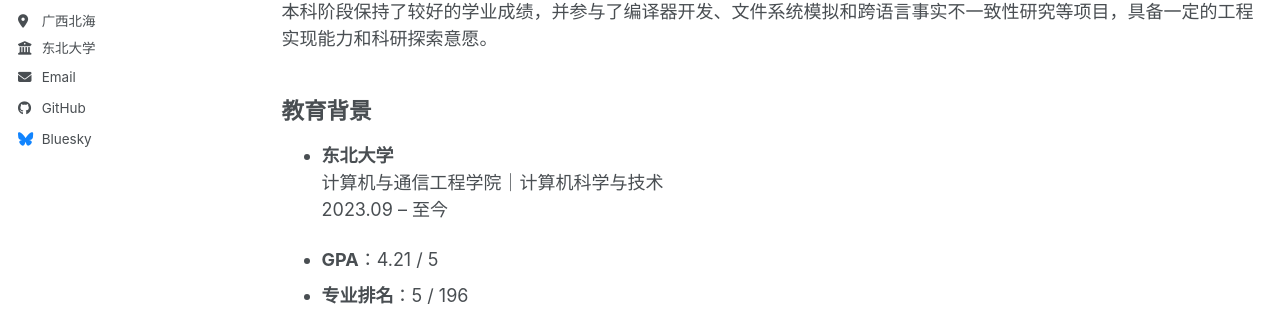
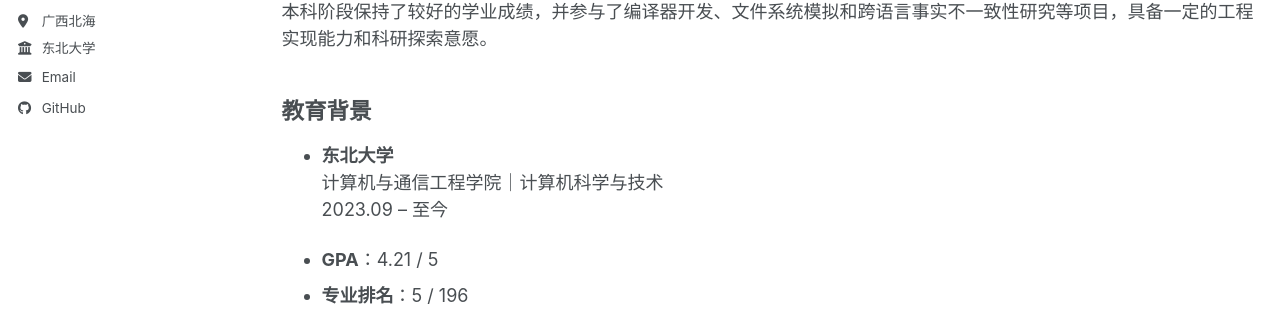
Before and after one commit to 206702346/206702346.github.io, a Jekyll site: the page built from _pages/about.md, in a window 1280 px wide. Shown: the part 251-573 px from the top of the page. Built offline with Jekyll 4.4.1, drawn with Linux system fonts in a browser that asks for light colours; a script bundle is joined from its source files by our own code; library files that are not in the unit come from our copies.

Commit message:
Update _config.yml

```diff
--- a/_config.yml
+++ b/_config.yml
@@ -57,7 +57,7 @@ author:
 
   # Social media
   artstation       : # Username
-  bluesky          : "bsky.app" # Replace this with you Bluesky username
+  #bluesky          : "bsky.app" # Replace this with you Bluesky username
   facebook         : # Username
   flickr           : # Username
   foursquare       : # Username
```
